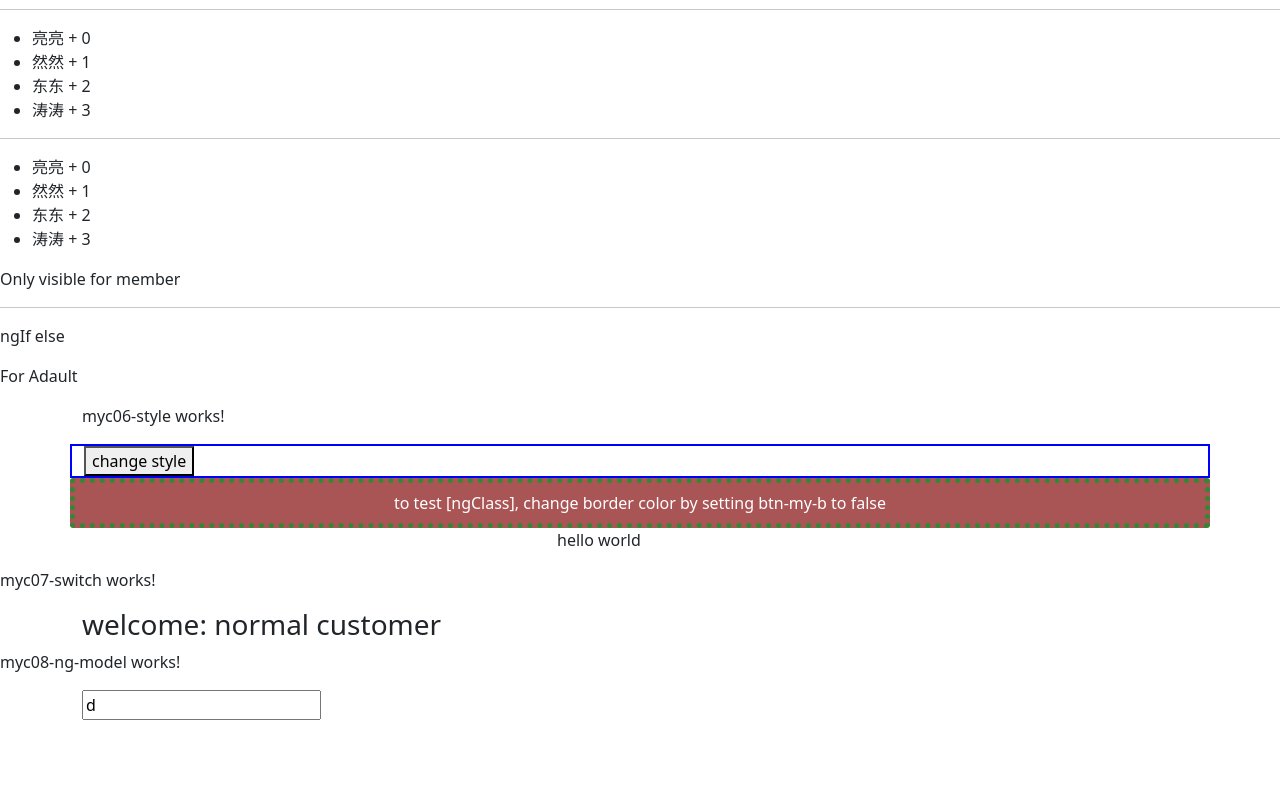
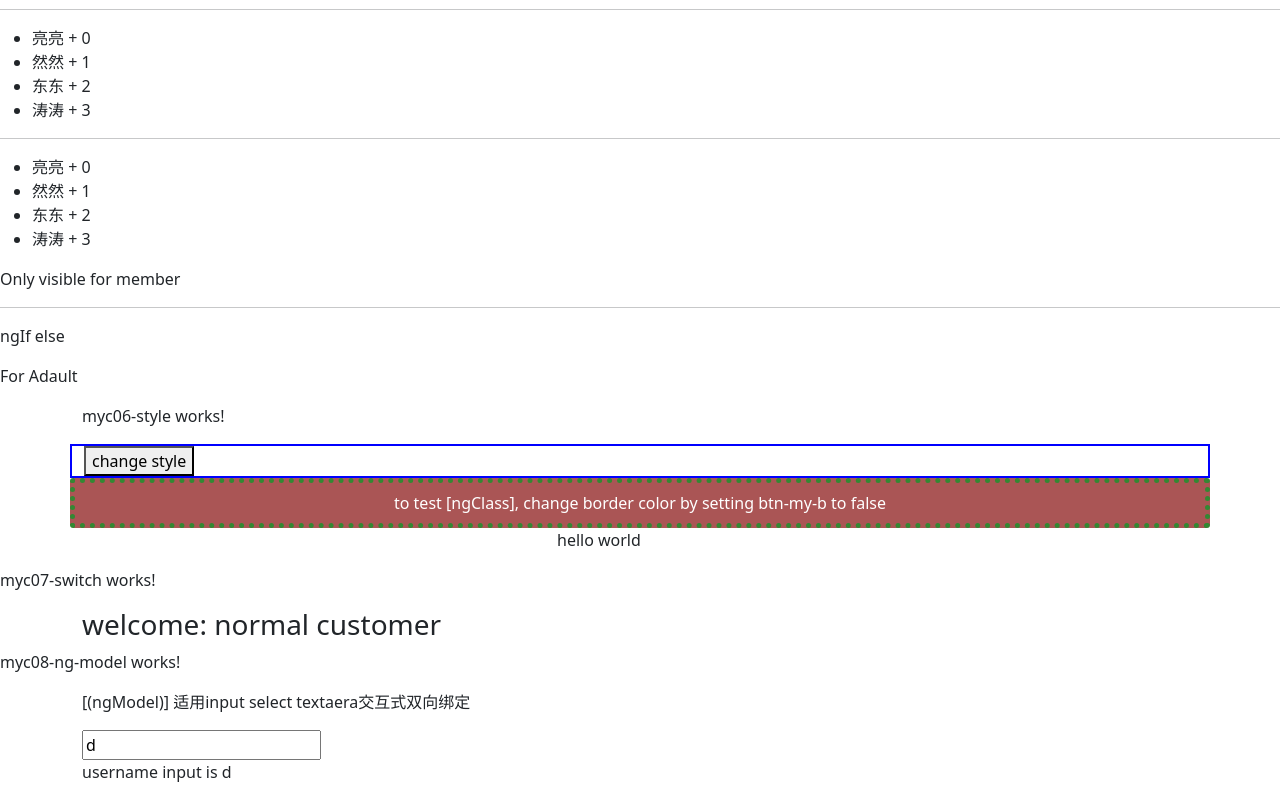
Before and after one commit to foureverhh/angular-bilibili-danei, an Angular app: page / in a window 1280 px wide. Shown: the part 862-1662 px from the top of the page. Before the commit the page ends 1582 px from the top, so only its background shows below. Built offline with nearby package versions, Linux system fonts and the light colour scheme.

Commit message:
duo binding works. modify input will modify uName variable, and the ny value shows at 'username input is '

```diff
--- a/src/app/myc08-ng-model/myc08-ng-model.component.html
+++ b/src/app/myc08-ng-model/myc08-ng-model.component.html
@@ -2,7 +2,9 @@
 <div class="container">
     <div class="row">
         <form action="">
+            <p>[(ngModel)] 适用input select textaera交互式双向绑定</p>
             <input type="text" name="username" placeholder="input username pls" [(ngModel)]="uName"/>
+            <p>username input is {{uName}}</p>
         </form>
     </div>
 </div>
```
